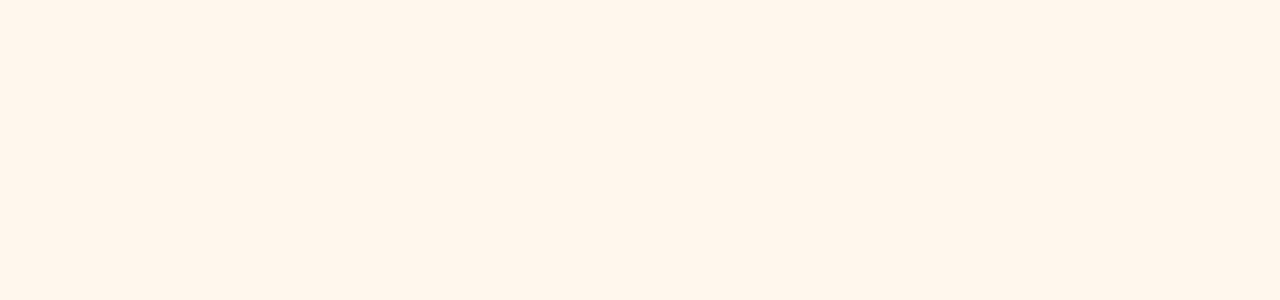
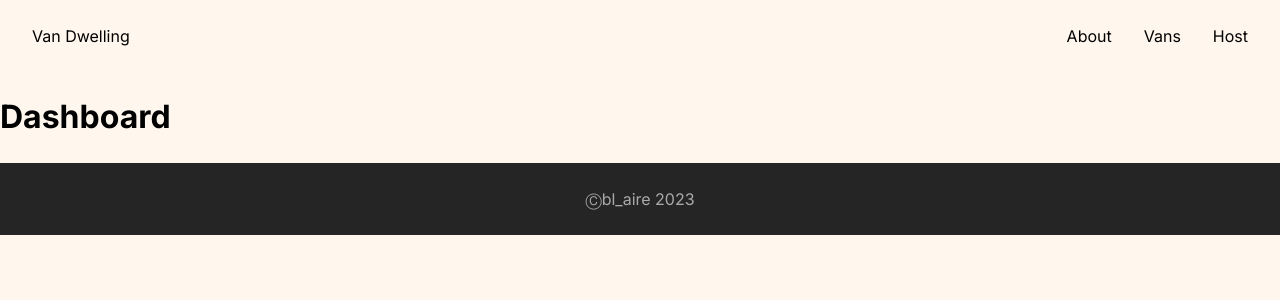
Before and after one commit to bl-aire/van_dwelling, a React (Vite) app: page /host in a window 1280 px wide. Before the commit this address had no page. Shown: the top 300 px of the page. Built offline with nearby package versions, Linux system fonts and the light colour scheme; a web font is replaced by a local one; what miragejs would draw is missing.

Commit message:
Bootstrap host pages

```diff
--- a/src/App.jsx
+++ b/src/App.jsx
@@ -3,8 +3,11 @@
 import './App.css'
 import Home from './pages/Home'
 import About from './pages/About'
-import Vans from './pages/Vans'
-import VanDetail from './pages/VanDetail'
+import Vans from './pages/Vans/Vans'
+import VanDetail from './pages/Vans/VanDetail'
+import Dashboard from './pages/Host/Dashboard'
+import Income from './pages/Host/Income'
+import Reviews from './pages/Host/Reviews'
 import Layout from './components/Layout'
 
 function App() {
@@ -17,6 +20,10 @@
             <Route path="/about" element={<About/>}/>
             <Route path="/vans" element={<Vans/>}/>
             <Route path="/vans/:id" element={<VanDetail />}/>
+
+            <Route path="/host" element={<Dashboard/>}/>
+            <Route path="/host/income" element={<Income/>}/>
+            <Route path="/host/reviews" element={<Reviews/>}/>
           </Route>
         </Routes>
       </BrowserRouter>
--- a/src/components/Head.jsx
+++ b/src/components/Head.jsx
@@ -12,6 +12,9 @@
                     <li>
                         <Link to="/vans">Vans</Link>
                     </li>
+                    <li>
+                        <Link to="/host">Host</Link>
+                    </li>
                 </ul>
             </nav>
         </header>
--- /dev/null
+++ b/src/pages/Host/Dashboard.jsx
@@ -0,0 +1,7 @@
+export default function Dashboard(){
+    return(
+        <div>
+            <h1>Dashboard</h1>
+        </div>
+    )
+}
--- /dev/null
+++ b/src/pages/Host/Income.jsx
@@ -0,0 +1,7 @@
+export default function Income(){
+    return(
+        <div>
+            <h1>Income</h1>
+        </div>
+    )
+}
--- /dev/null
+++ b/src/pages/Host/Reviews.jsx
@@ -0,0 +1,7 @@
+export default function Reviews(){
+    return(
+        <div>
+            <h1>Reviews</h1>
+        </div>
+    )
+}
```
Also changed, not shown: src/pages/Vans/VanDetail.jsx (renamed from src/pages/VanDetail.jsx), src/pages/Vans/Vans.jsx (renamed from src/pages/Vans.jsx).
